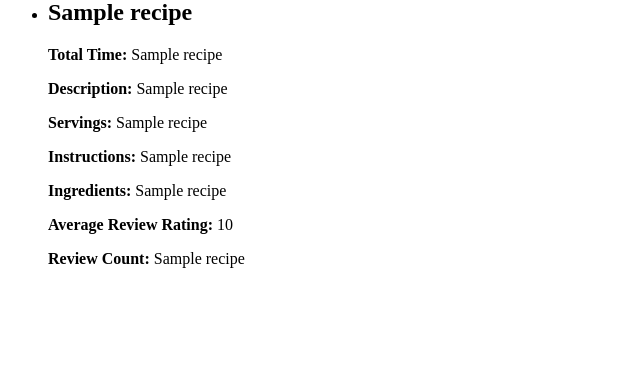
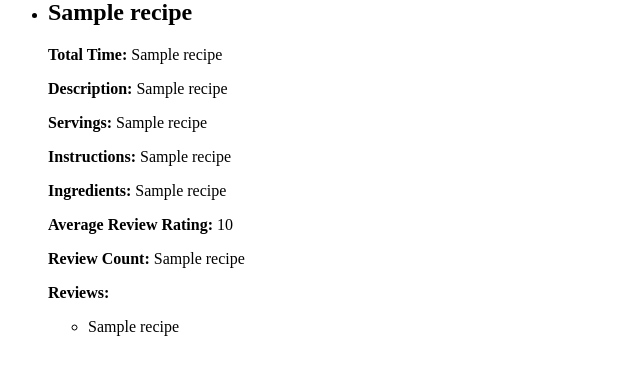
Before and after one commit to 1212julie/Food, a Flask app: template templates/search_results.html in a window 1280 px wide. Shown: the part 81-459 px from the top of the page, without its empty margins (0-640 px from the left). Run offline with Flask 3, Linux system fonts and the light colour scheme; the template is opened without the code that fills it: most values are stand-ins (such as "Sample title", 1, 10 or a date in 2020); some libraries are stand-ins or nearby versions.

Commit message:
html update

```diff
--- a/templates/search_results.html
+++ b/templates/search_results.html
@@ -19,6 +19,12 @@
                     <p><strong>Ingredients:</strong> {{ recipe[6]}}</p>
                     <p><strong>Average Review Rating:</strong> {{ recipe[7]|round(2) }}</p>
                     <p><strong>Review Count:</strong> {{ recipe[8] }}</p>
+                    <p><strong>Reviews:</strong></p>
+                    <ul>
+                        {% for review in recipe[9].split('; ') %}
+                            <li>{{ review }}</li>
+                        {% endfor %}
+                    </ul>
                 </li>
             {% endfor %}
         </ul>
```
